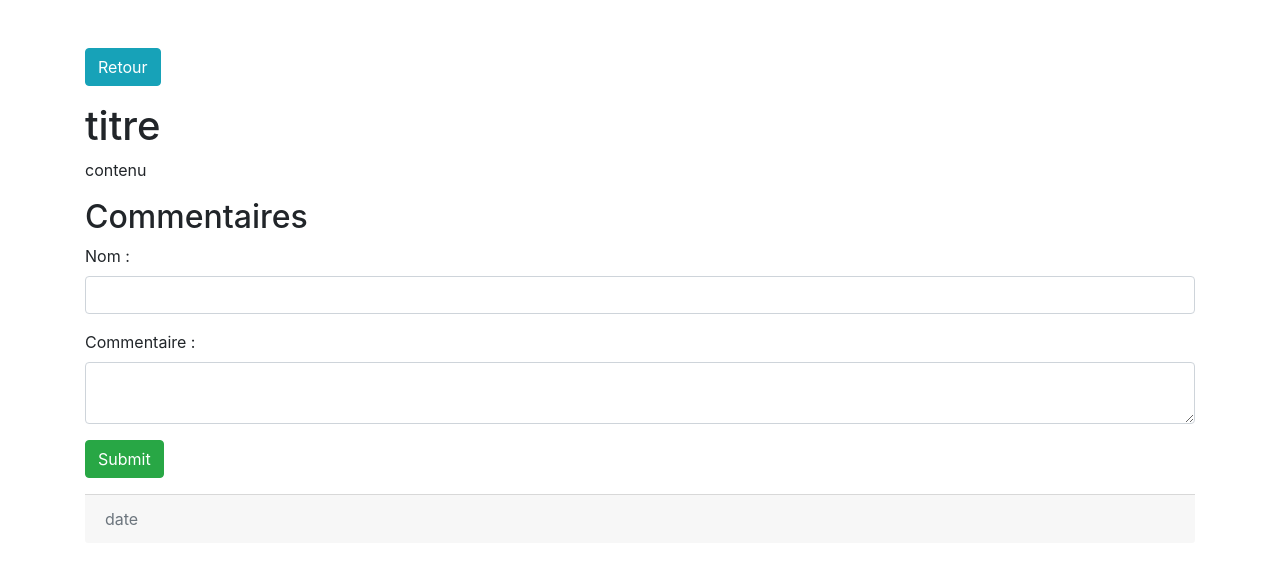
After one commit to Heidet/Projet4_OC, a PHP site: page /views/viewPost.php in a window 1280 px wide. The commit adds this page. Shown: the top 565 px of the page. Run offline with PHP 8.4, Linux system fonts and the light colour scheme.

Commit message:
intégration public, mise en place tinyMce + views et liste ticket + mise en place de la page detail post

```diff
--- a/administration.php
+++ b/administration.php
@@ -12,6 +12,6 @@
     }
     else // Si non affichage classique ( a voir si inclure dans SI NON SI )
     {
-        echo '<p>Bienvenu</p>';
+        echo '<p>Erreur de mot de passe</p>';
     }
     ?>
--- a/elements/footer.php
+++ b/elements/footer.php
@@ -1,4 +1,7 @@
 
-<span class="signature">2019 - Réalisé par Antoine Heidet. <?php echo date('d/m/Y h:i:s'); ?></span>
+<?php //echo date('d/m/Y h:i:s'); ?>
+<script src="https://code.jquery.com/jquery-3.4.1.slim.min.js" integrity="sha384-J6qa4849blE2+poT4WnyKhv5vZF5SrPo0iEjwBvKU7imGFAV0wwj1yYfoRSJoZ+n" crossorigin="anonymous"></script>
+<script src="https://cdn.jsdelivr.net/npm/popper.js@1.16.0/dist/umd/popper.min.js" integrity="sha384-Q6E9RHvbIyZFJoft+2mJbHaEWldlvI9IOYy5n3zV9zzTtmI3UksdQRVvoxMfooAo" crossorigin="anonymous"></script>
+<script src="https://stackpath.bootstrapcdn.com/bootstrap/4.4.1/js/bootstrap.min.js" integrity="sha384-wfSDF2E50Y2D1uUdj0O3uMBJnjuUD4Ih7YwaYd1iqfktj0Uod8GCExl3Og8ifwB6" crossorigin="anonymous"></script>
 </body>
 </html>
--- a/elements/header.php
+++ b/elements/header.php
@@ -2,21 +2,15 @@
 <html lang="fr">
 
 <head>
-<link rel="stylesheet" href="https://stackpath.bootstrapcdn.com/bootstrap/4.1.3/css/bootstrap.min.css" integrity="sha384-MCw98/SFnGE8fJT3GXwEOngsV7Zt27NXFoaoApmYm81iuXoPkFOJwJ8ERdknLPMO" crossorigin="anonymous">
+  <meta charset="utf-8">
+  <meta name="viewport" content="width=device-width, initial-scale=1, shrink-to-fit=no">
+  <meta name="description" content="Blog Jean Forteroche, écrivain">
+  <meta name="generator" content="Jekyll v3.8.6">
+  <title>Starter Template · Bootstrap</title>
 
-    <!--Fontawesome CDN-->
-	<link rel="stylesheet" href="https://use.fontawesome.com/releases/v5.3.1/css/all.css" integrity="sha384-mzrmE5qonljUremFsqc01SB46JvROS7bZs3IO2EmfFsd15uHvIt+Y8vEf7N7fWAU" crossorigin="anonymous">
-
-	<!--Custom styles-->
-	<link rel="stylesheet" type="text/css" href="css/connexion.css">
-    <link href="//maxcdn.bootstrapcdn.com/bootstrap/4.1.1/css/bootstrap.min.css" rel="stylesheet" id="bootstrap-css">
-    <script src="//maxcdn.bootstrapcdn.com/bootstrap/4.1.1/js/bootstrap.min.js"></script>
-    <script src="//cdnjs.cloudflare.com/ajax/libs/jquery/3.2.1/jquery.min.js"></script>
-    <script src="https://code.jquery.com/jquery-3.4.1.slim.min.js" integrity="sha384-J6qa4849blE2+poT4WnyKhv5vZF5SrPo0iEjwBvKU7imGFAV0wwj1yYfoRSJoZ+n" crossorigin="anonymous"></script>
-    <script src="https://cdn.jsdelivr.net/npm/popper.js@1.16.0/dist/umd/popper.min.js" integrity="sha384-Q6E9RHvbIyZFJoft+2mJbHaEWldlvI9IOYy5n3zV9zzTtmI3UksdQRVvoxMfooAo" crossorigin="anonymous"></script>
-    <script src="https://stackpath.bootstrapcdn.com/bootstrap/4.4.1/js/bootstrap.min.js" integrity="sha384-wfSDF2E50Y2D1uUdj0O3uMBJnjuUD4Ih7YwaYd1iqfktj0Uod8GCExl3Og8ifwB6" crossorigin="anonymous"></script>
-</head>
-
+  <!-- Bootstrap core CSS -->
+  <link rel="stylesheet" href="https://stackpath.bootstrapcdn.com/bootstrap/4.4.1/css/bootstrap.min.css"
+    integrity="sha384-Vkoo8x4CGsO3+Hhxv8T/Q5PaXtkKtu6ug5TOeNV6gBiFeWPGFN9MuhOf23Q9Ifjh" crossorigin="anonymous">
 
   <style>
     .bd-placeholder-img {
--- a/elements/slide.php
+++ b/elements/slide.php
@@ -7,21 +7,21 @@
         </ol>
         <div class="carousel-inner">
             <div class="carousel-item active">
-                <img src="img/bg2.jpg" class="d-block w-100" alt="...">
+                <img src="public/img/bg2.jpg" class="d-block w-100" alt="...">
                 <div class="carousel-caption d-none d-md-block">
                     <h5>First slide label</h5>
                     <p>Nulla vitae elit libero, a pharetra augue mollis interdum.</p>
                 </div>
             </div>
             <div class="carousel-item">
-                <img src="img/bg1.jpg" class="d-block w-100" alt="...">
+                <img src="public/img/bg1.jpg" class="d-block w-100" alt="...">
                 <div class="carousel-caption d-none d-md-block">
                     <h5>Second slide label</h5>
                     <p>Lorem ipsum dolor sit amet, consectetur adipiscing elit.</p>
                 </div>
             </div>
             <div class="carousel-item">
-                <img src="img/bg1.jpg" class="d-block w-100" alt="...">
+                <img src="public/img/bg1.jpg" class="d-block w-100" alt="...">
                 <div class="carousel-caption d-none d-md-block">
                     <h5>Third slide label</h5>
                     <p>Praesent commodo cursus magna, vel scelerisque nisl consectetur.</p>
--- a/models/Post.php
+++ b/models/Post.php
@@ -25,7 +25,7 @@ class Post {
         $req = $DB->query("SELECT * FROM posts ORDER BY id DESC"); //requet tout les posts
         foreach($req->fetchAll() as $post){ //parcourir les réponse et stockage variable post
             array_push($posts, new Post(
-                $DB,
+                $DB = null,
                 $post['id'],
                 $post['title'],
                 $post['date'],
--- /dev/null
+++ b/views/viewPost.php
@@ -0,0 +1,39 @@
+<?php include("../elements/header.php"); ?>
+
+<div class="container pt-5" id="detail_post">
+    <p class="bouton_retour">
+        <a href="../index.php">
+            <button class="btn btn-info">Retour</button>
+        </a>
+    </p>
+
+    <div class="panel panel-primary">
+        <div class="panel-heading">
+            <h1 class="panel-title">titre</h1>
+        </div>
+
+        <div class="panel-body">
+            <p> contenu </p>
+        </div>
+
+        <div class="panel-footer">
+            <form method="post">
+                <h2>Commentaires</h2>
+                <div class="form-group">
+                    <label for="author">Nom :</label>
+                    <input type="text" id="author" name="author" class="form-control input-sm" />
+                </div>
+                <div class="form-group">
+                    <label for="comment">Commentaire :</label>
+                    <textarea id="comment" name="comment" class="form-control input-sm"></textarea>
+                </div>
+                <div class="form-group">
+                    <input type="submit" class="btn btn-success" />
+                </div>
+                <div class="card-footer text-muted">date</div>
+            </form>
+        </div>
+    </div>
+</div>
+
+<?php include("../elements/footer.php"); ?>
```
Also changed, not shown: index.php (+14 -16 lines), new_post.php (+5 -11 lines), tinymce.php (added, +22 -0 lines), form.html (added), public/css/connexion.css (renamed from css/connexion.css), public/img/bg1.jpg (renamed from img/bg1.jpg), public/img/bg2.jpg (renamed from img/bg2.jpg).
